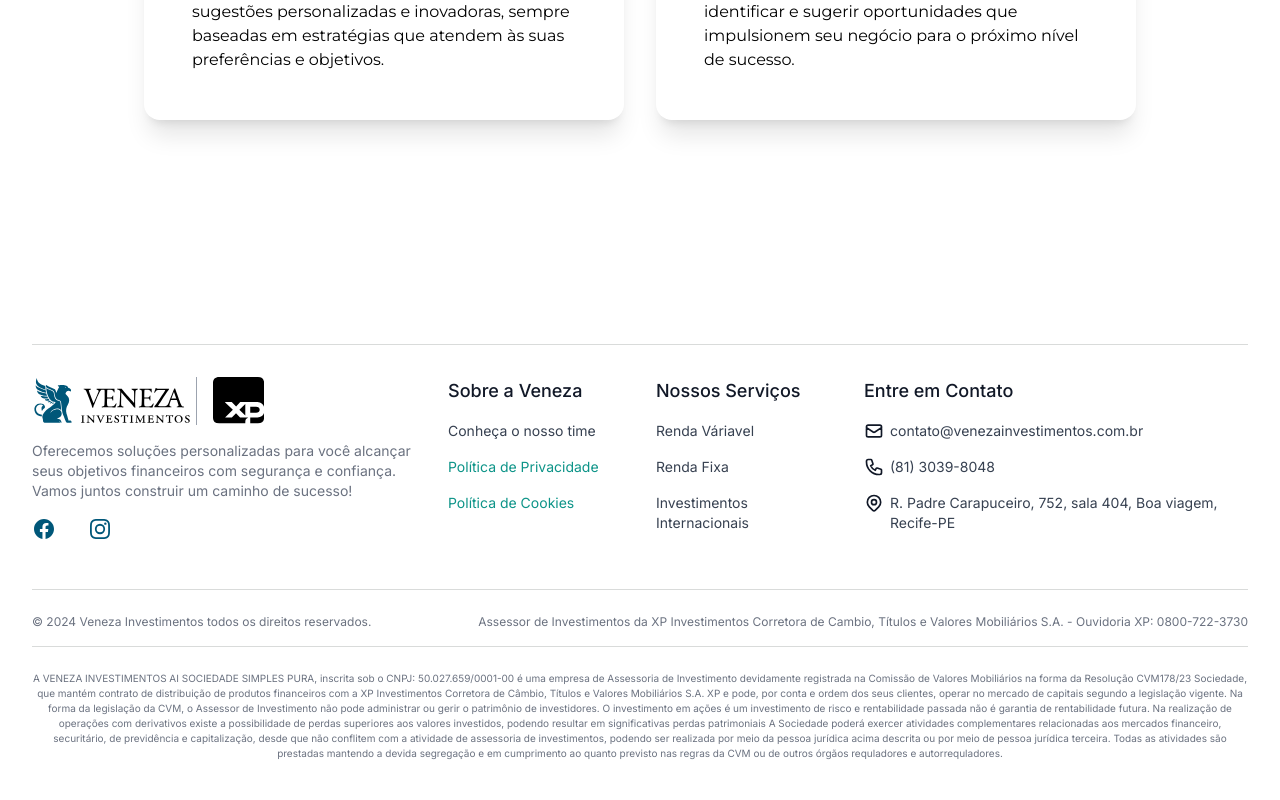
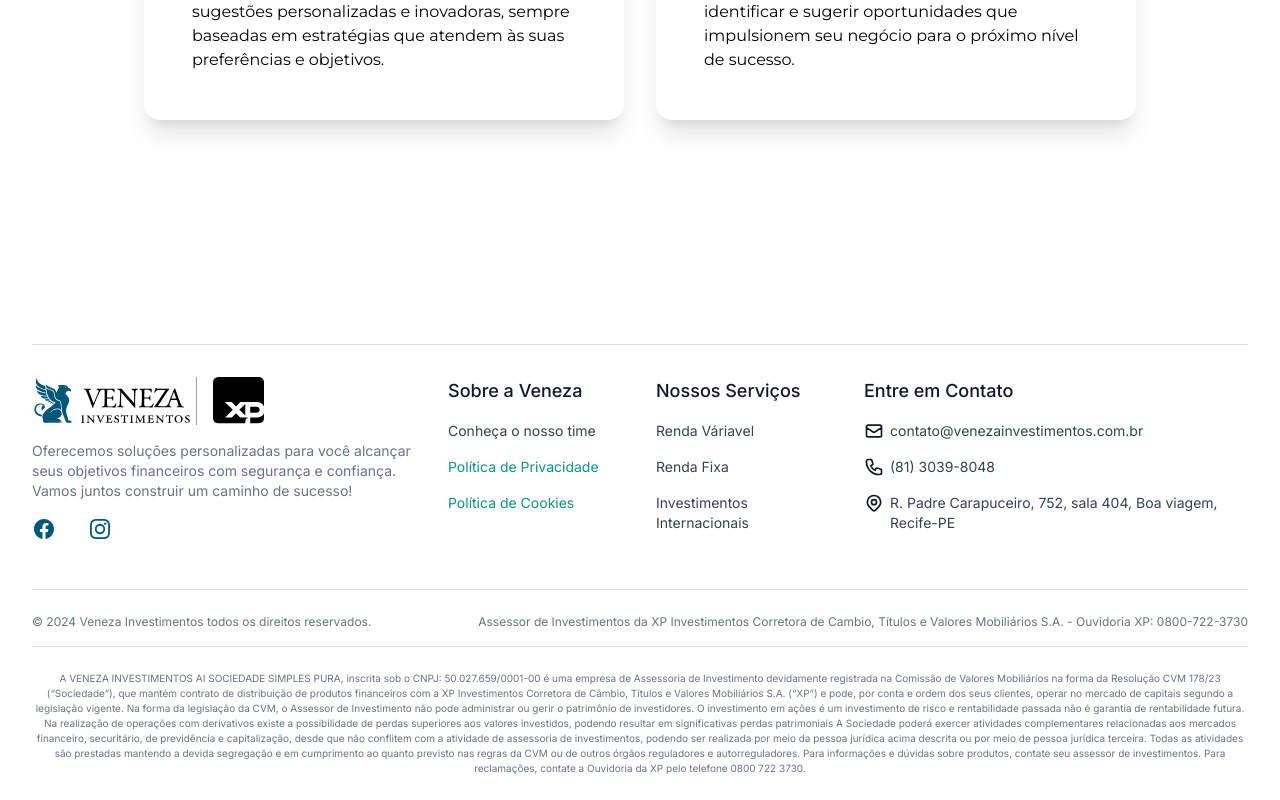
Before and after one commit to GuiHolanda/stock_position_control, a Next.js app in the folder frontend/: page / in a window 1280 px wide. Shown: the part 2536-3336 px from the top of the page. Built offline with nearby package versions, Linux system fonts and the light colour scheme.

Commit message:
fix: correct discalimer and replace forbiden terms

```diff
--- a/frontend/src/app/abra-sua-conta/page.tsx
+++ b/frontend/src/app/abra-sua-conta/page.tsx
@@ -162,7 +162,7 @@ const OpenYourAccountPage = () => {
                   Queremos estar ao seu lado na construção de uma estratégia
                   mais segura e assertiva em qualquer momento, com as melhores
                   soluções em investimentos para você e financeiras para sua
-                  empresa, além de planejamento patrimonial e sucessório.
+                  empresa.
                 </CustomText.Paragraph>
               </div>
               <div className="flex gap-4 md:gap-8 items-center">
--- a/frontend/src/app/internacional/page.tsx
+++ b/frontend/src/app/internacional/page.tsx
@@ -43,7 +43,7 @@ const categories = [
   },
   {
     name: "Mutual Funds",
-    title: "Investimento Coletivo com Gestão Profissional",
+    title: "Investimento Coletivo com Expertise",
     text: "Os Mutual Funds permitem que você invista em uma vasta gama de ativos internacionais com facilidade. Esses fundos oferecem exposição a diferentes mercados e setores, sem que você precise gerenciar cada ativo individualmente. A Veneza Investimentos auxilia na escolha dos melhores fundos mútuos globais, garantindo que sua carteira esteja equilibrada e diversificada.",
   },
 ];
--- a/frontend/src/app/page.tsx
+++ b/frontend/src/app/page.tsx
@@ -110,8 +110,7 @@ export default function Page() {
             </CustomText.Title>
             <CustomText.Paragraph fontSize="md" maxWidth="md">
               Nosso time conecta expertise de mercado ao seu propósito de vida.
-              Afinal, ser exclusivo, de verdade, é ter acesso a uma curadoria
-              financeira feita pelas mãos de quem conhece e respeita a sua
+              Afinal, ser exclusivo, de verdade, é ter acesso àS oportunidades feita pelas mãos de quem conhece e respeita a sua
               história.
               <br />
               <br />
--- a/frontend/src/app/para-sua-empresa/page.tsx
+++ b/frontend/src/app/para-sua-empresa/page.tsx
@@ -42,7 +42,7 @@ const corporateSolutions = [
   {
     img: "/icons/stock-market.png",
     title: "Derivativos",
-    text: "Expertise em gestão de riscos financeiros e soluções de hedge personalizadas para lidar com as exposições específicas do seu negócio, protegendo seus ativos para um crescimento seguro e sustentável.",
+    text: "Expertise em monitoramento de riscos financeiros e soluções de hedge personalizadas para lidar com as exposições específicas do seu negócio, protegendo seus ativos para um crescimento seguro e sustentável.",
     services: ["Moedas", "Comodities", "Juros", "Risco Sacado"],
   },
 ];
--- a/frontend/src/app/renda-variavel/page.tsx
+++ b/frontend/src/app/renda-variavel/page.tsx
@@ -16,7 +16,7 @@ const differentials = [
   },
   {
     img: "/icons/add-to-cart.png",
-    text: "Com a Veneza, você tem acesso às mais recentes inovações no mercado, aprimorando a gestão e o desempenho do seu portfólio.",
+    text: "Com a Veneza, você tem acesso às mais recentes inovações no mercado, aprimorando o acompanhamento e o desempenho do seu portfólio.",
   },
   {
     img: "/icons/stock-market.png",
--- a/frontend/src/components/CustomFooter.tsx
+++ b/frontend/src/components/CustomFooter.tsx
@@ -272,24 +272,26 @@ export const CustomFooter = () => {
           A VENEZA INVESTIMENTOS AI SOCIEDADE SIMPLES PURA, inscrita sob o CNPJ:
           50.027.659/0001-00 é uma empresa de Assessoria de Investimento
           devidamente registrada na Comissão de Valores Mobiliários na forma da
-          Resolução CVM178/23 Sociedade, que mantém contrato de distribuição
-          de produtos financeiros com a XP Investimentos Corretora de Câmbio,
-          Títulos e Valores Mobiliários S.A. XP e pode, por conta e ordem
-          dos seus clientes, operar no mercado de capitais segundo a legislação
-          vigente. Na forma da legislação da CVM, o Assessor de Investimento não
-          pode administrar ou gerir o patrimônio de investidores. O investimento
-          em ações é um investimento de risco e rentabilidade passada não é
-          garantia de rentabilidade futura. Na realização de operações com
-          derivativos existe a possibilidade de perdas superiores aos valores
-          investidos, podendo resultar em significativas perdas patrimoniais A
-          Sociedade poderá exercer atividades complementares relacionadas aos
-          mercados financeiro, securitário, de previdência e capitalização,
-          desde que não conflitem com a atividade de assessoria de
-          investimentos, podendo ser realizada por meio da pessoa jurídica acima
-          descrita ou por meio de pessoa jurídica terceira. Todas as atividades
-          são prestadas mantendo a devida segregação e em cumprimento ao quanto
-          previsto nas regras da CVM ou de outros órgãos requladores e
-          autorrequladores.
+          Resolução CVM 178/23 (“Sociedade”), que mantém contrato de
+          distribuição de produtos financeiros com a XP Investimentos Corretora
+          de Câmbio, Títulos e Valores Mobiliários S.A. (“XP”) e pode, por conta
+          e ordem dos seus clientes, operar no mercado de capitais segundo a
+          legislação vigente. Na forma da legislação da CVM, o Assessor de
+          Investimento não pode administrar ou gerir o patrimônio de
+          investidores. O investimento em ações é um investimento de risco e
+          rentabilidade passada não é garantia de rentabilidade futura. Na
+          realização de operações com derivativos existe a possibilidade de
+          perdas superiores aos valores investidos, podendo resultar em
+          significativas perdas patrimoniais A Sociedade poderá exercer
+          atividades complementares relacionadas aos mercados financeiro,
+          securitário, de previdência e capitalização, desde que não conflitem
+          com a atividade de assessoria de investimentos, podendo ser realizada
+          por meio da pessoa jurídica acima descrita ou por meio de pessoa
+          jurídica terceira. Todas as atividades são prestadas mantendo a devida
+          segregação e em cumprimento ao quanto previsto nas regras da CVM ou de
+          outros órgãos reguladores e autorreguladores. Para informações e
+          dúvidas sobre produtos, contate seu assessor de investimentos. Para
+          reclamações, contate a Ouvidoria da XP pelo telefone 0800 722 3730.
         </p>
       </div>
     </footer>
```
